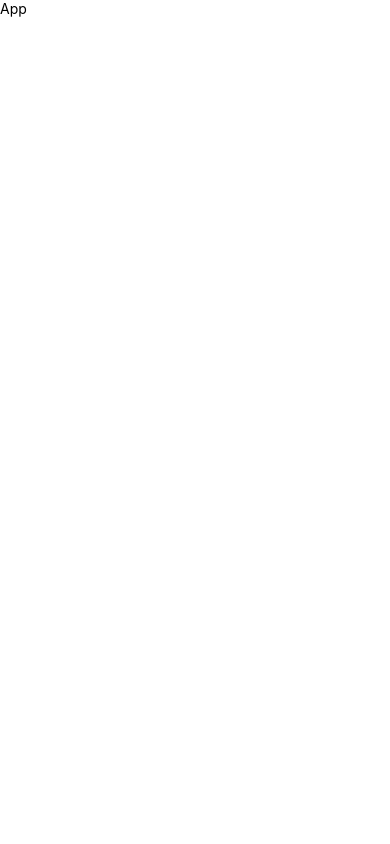
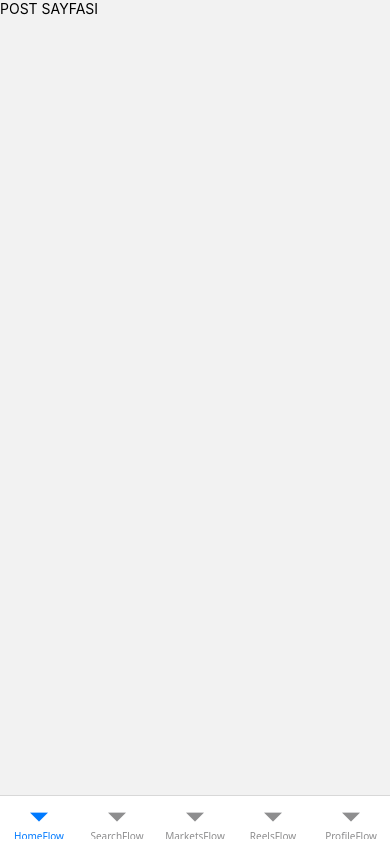
Before and after one commit to copriot/Rn-Instagram-Clone, a React Native app: screen / in a window 390 px wide. Built offline with nearby package versions, Linux system fonts and the light colour scheme.

Commit message:
Flows & BottomTab Prepared constant js occured

```diff
--- a/App.jsx
+++ b/App.jsx
@@ -1,14 +1,18 @@
 import {SafeAreaView, StyleSheet, Text, View} from 'react-native';
 import React from 'react';
+import RootNavigator from './source/routes/RootNavigator';
+import {NavigationContainer} from '@react-navigation/native';
 
 const App = () => {
   return (
-    <SafeAreaView>
-      <Text>App</Text>
+    <SafeAreaView style={styles.container}>
+      <NavigationContainer>
+        <RootNavigator />
+      </NavigationContainer>
     </SafeAreaView>
   );
 };
 
 export default App;
 
-const styles = StyleSheet.create({});
+const styles = StyleSheet.create({container: {flex: 1}});
--- a/package.json
+++ b/package.json
@@ -10,6 +10,7 @@
     "test": "jest"
   },
   "dependencies": {
+    "@react-navigation/bottom-tabs": "^7.2.0",
     "@react-navigation/native": "^7.0.14",
     "@react-navigation/native-stack": "^7.2.0",
     "react": "18.3.1",
--- /dev/null
+++ b/source/constants/routeNames.js
@@ -0,0 +1,11 @@
+export const routes = {
+  HOME_FLOW: 'HomeFlow',
+  SEARCH_FLOW: 'SearchFlow',
+  REELS_FLOW: 'ReelsFlow',
+  MARKETS_FLOW: 'MarketsFlow',
+  PROFILE_LOW: 'ProfileFlow',
+  SIGN_IN: 'SignIn',
+  SIGN_UP: 'SignUp',
+  AUTH_FLOW: 'AuthFlow',
+  MAIN_FLOW: 'MainFlow',
+};
--- /dev/null
+++ b/source/routes/AuthFlow.jsx
@@ -0,0 +1,16 @@
+import {createNativeStackNavigator} from '@react-navigation/native-stack';
+import {routes} from '../constants/routeNames';
+import SignInScreen from '../screens/AuthFlow/SignInScreen';
+import SignUpScreen from '../screens/AuthFlow/SignUpScreen';
+
+const AuthFlow = () => {
+  const AuthFlowStack = createNativeStackNavigator();
+  return (
+    <AuthFlowStack.Navigator screenOptions={{headerShown: false}}>
+      <AuthFlowStack.Screen name={routes.SIGN_IN} component={SignInScreen} />
+      <AuthFlowStack.Screen name={routes.SIGN_UP} component={SignUpScreen} />
+    </AuthFlowStack.Navigator>
+  );
+};
+
+export default AuthFlow;
--- /dev/null
+++ b/source/routes/BottomTabs.jsx
@@ -0,0 +1,37 @@
+import {createBottomTabNavigator} from '@react-navigation/bottom-tabs';
+import HomeFlow from './HomeFlow';
+import SearchScreen from '../screens/SearchFlow/SearchScreen';
+import {routes} from '../constants/routeNames';
+import ProfileScreen from '../screens/ProfileFlow/ProfileScreen';
+import ReelsScreen from '../screens/ReelsFlow/ReelsScreen';
+import MarketsScreen from '../screens/MarketsFlow/MarketsScreen';
+const BottomTabs = () => {
+  const BottomTabsNavigator = createBottomTabNavigator();
+  return (
+    <BottomTabsNavigator.Navigator screenOptions={{headerShown: false}}>
+      <BottomTabsNavigator.Screen
+        name={routes.HOME_FLOW}
+        component={HomeFlow}
+      />
+      <BottomTabsNavigator.Screen
+        name={routes.SEARCH_FLOW}
+        component={SearchScreen}
+      />
+      <BottomTabsNavigator.Screen
+        name={routes.MARKETS_FLOW}
+        component={MarketsScreen}
+      />
+
+      <BottomTabsNavigator.Screen
+        name={routes.REELS_FLOW}
+        component={ReelsScreen}
+      />
+      <BottomTabsNavigator.Screen
+        name={routes.PROFILE_LOW}
+        component={ProfileScreen}
+      />
+    </BottomTabsNavigator.Navigator>
+  );
+};
+
+export default BottomTabs;
--- a/source/routes/HomeFlow.jsx
+++ b/source/routes/HomeFlow.jsx
@@ -5,7 +5,7 @@ import ProfileScreen from '../screens/ProfileFlow/ProfileScreen';
 const HomeFlow = () => {
   const HomeFlowStack = createNativeStackNavigator();
   return (
-    <HomeFlowStack.Navigator>
+    <HomeFlowStack.Navigator screenOptions={{headerShown: false}}>
       <HomeFlowStack.Screen
         name="FeedPostsScreen"
         component={FeedPostsScreen}
--- /dev/null
+++ b/source/routes/RootNavigator.jsx
@@ -0,0 +1,22 @@
+import {createNativeStackNavigator} from '@react-navigation/native-stack';
+import {routes} from '../constants/routeNames';
+import AuthFlow from './AuthFlow';
+import BottomTabs from './BottomTabs';
+import {useState} from 'react';
+
+const RootNavigator = () => {
+  const RootNavigatorStack = createNativeStackNavigator();
+  const [token, setToken] = useState(true);
+  const {AUTH_FLOW, MAIN_FLOW} = routes;
+  return (
+    <RootNavigatorStack.Navigator screenOptions={{headerShown: false}}>
+      {token ? (
+        <RootNavigatorStack.Screen name={MAIN_FLOW} component={BottomTabs} />
+      ) : (
+        <RootNavigatorStack.Screen name={AUTH_FLOW} component={AuthFlow} />
+      )}
+    </RootNavigatorStack.Navigator>
+  );
+};
+
+export default RootNavigator;
--- /dev/null
+++ b/source/screens/AuthFlow/SignInScreen.jsx
@@ -0,0 +1,14 @@
+import {StyleSheet, Text, View} from 'react-native';
+import React from 'react';
+
+const SignInScreen = () => {
+  return (
+    <View>
+      <Text>SignInScreen</Text>
+    </View>
+  );
+};
+
+export default SignInScreen;
+
+const styles = StyleSheet.create({});
--- /dev/null
+++ b/source/screens/AuthFlow/SignUpScreen.jsx
@@ -0,0 +1,14 @@
+import {StyleSheet, Text, View} from 'react-native';
+import React from 'react';
+
+const SignUpScreen = () => {
+  return (
+    <View>
+      <Text>SignUpScreen</Text>
+    </View>
+  );
+};
+
+export default SignUpScreen;
+
+const styles = StyleSheet.create({});
--- a/source/screens/HomeFlow/FeedPostScreen.jsx
+++ b/source/screens/HomeFlow/FeedPostScreen.jsx
@@ -1,4 +1,4 @@
-import {View} from 'react-native';
+import {Text, View} from 'react-native';
 
 const FeedPostsScreen = () => {
   return (
```
Also changed, not shown: 1 other file (tests, documents, lock files or other folders).
